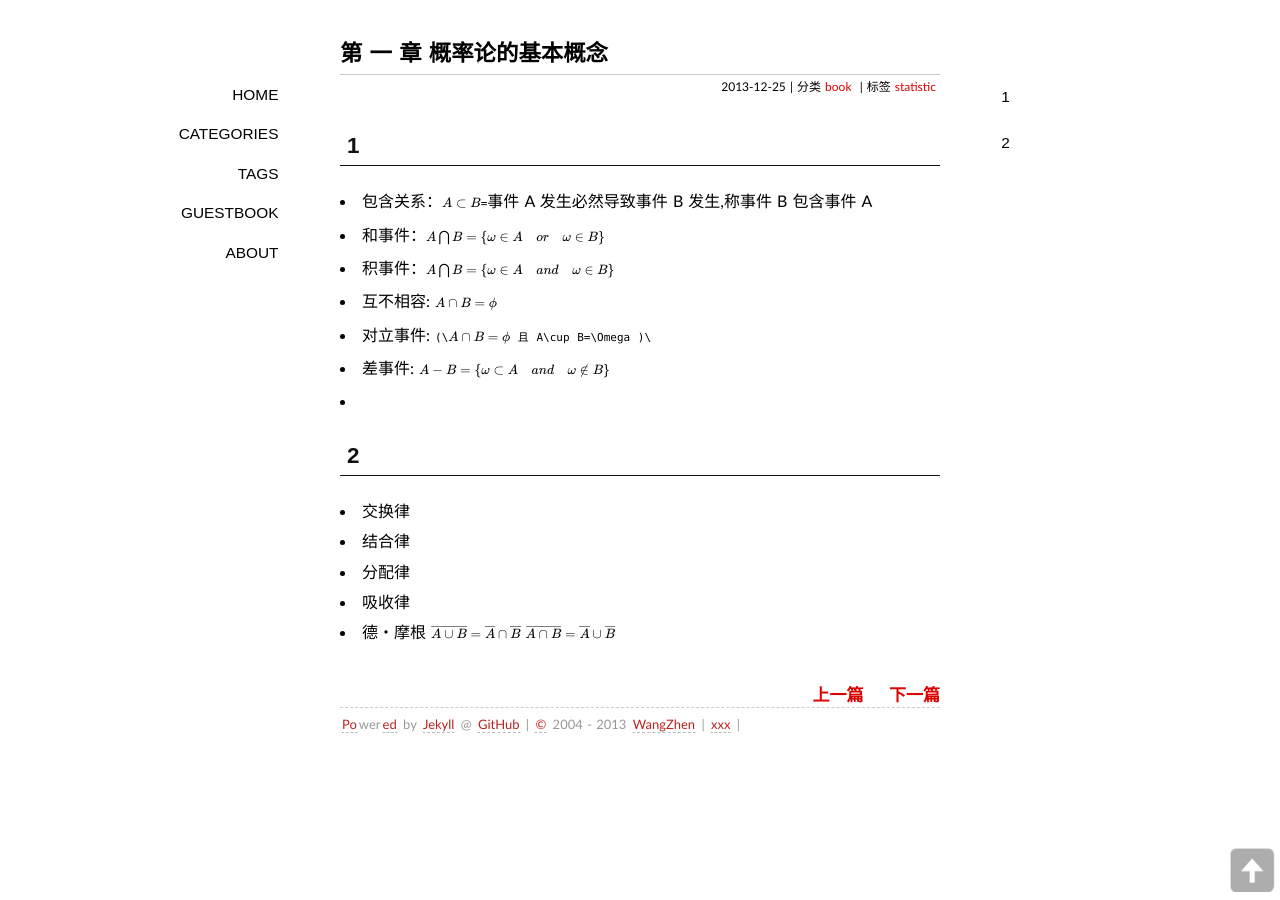
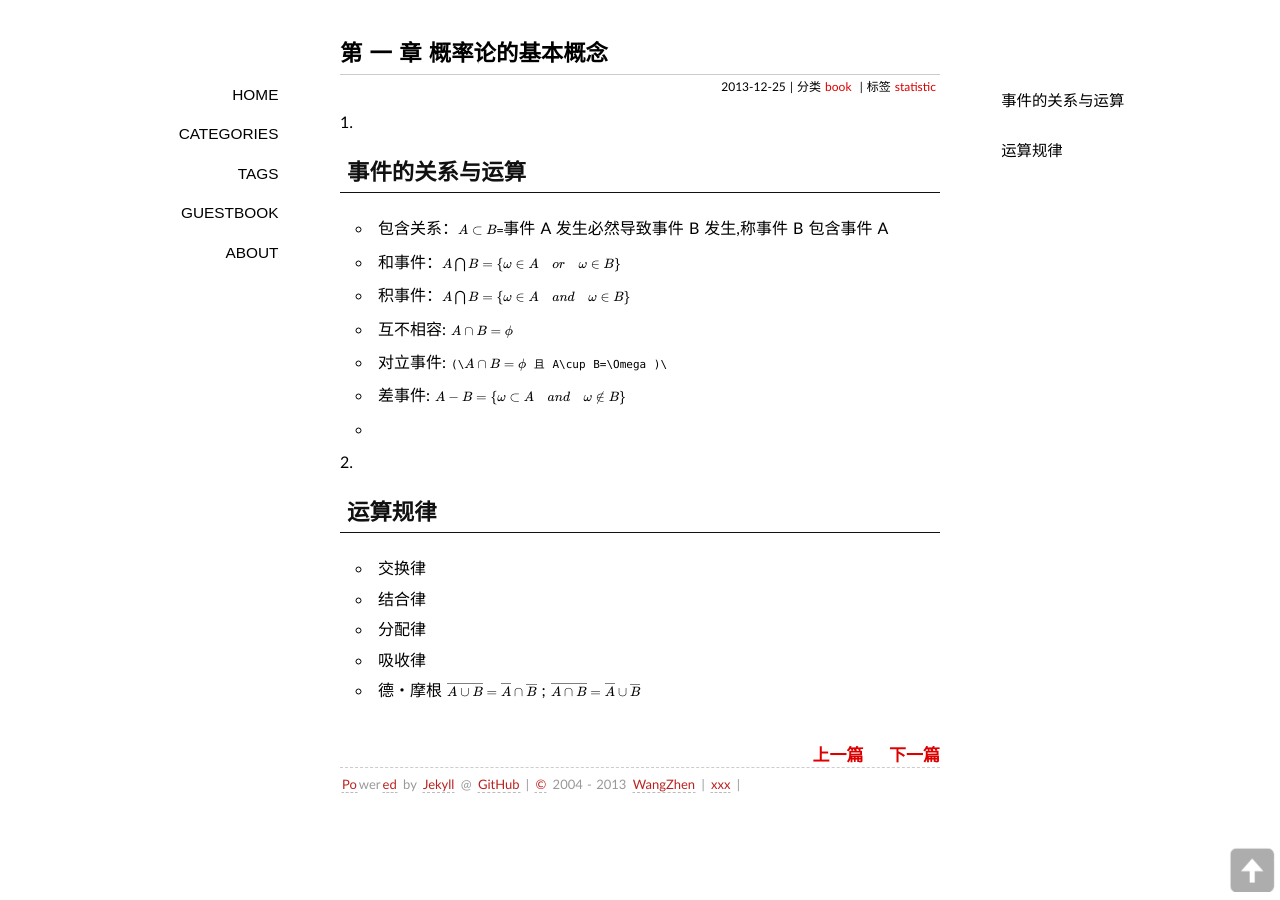
Before and after one commit to wz125/wz125.github.com.bak, a Jekyll site: the page built from _posts/book/Probability_Mathematical_Statistics/2013-12-25-PMS_01.md, in a window 1280 px wide. Built offline with Jekyll 4.4.1, drawn with Linux system fonts in a browser that asks for light colours; some web fonts are replaced; Markdown is read by kramdown in place of the engine named in the settings; formulas are drawn with MathJax 3; comment, search, counter and statistics services are not loaded.

Commit message:
Update 2013-12-25-PMS_01.md

```diff
--- a/_posts/book/Probability_Mathematical_Statistics/2013-12-25-PMS_01.md
+++ b/_posts/book/Probability_Mathematical_Statistics/2013-12-25-PMS_01.md
@@ -5,7 +5,7 @@ category: "book"
 tags: [statistic]
 ---
 
-1
+1. 事件的关系与运算
 ---
 + 包含关系：`\(A\subset B\)=`事件 A 发生必然导致事件 B 发生,称事件 B 包含事件 A
 + 和事件：`\(A\bigcap { B=\left\{ \omega \in A\quad or\quad \omega \in B \right\}  } \)`
@@ -15,11 +15,11 @@ tags: [statistic]
 + 差事件: `\(A-B=\left\{ \omega \subset A\quad and\quad \omega \notin B \right\} \)`
 +
 
-2
+2. 运算规律
 ---
 + 交换律
 + 结合律
 + 分配律
 + 吸收律
-+ 德・摩根 `\(\overline { A\cup B } =\overline { A } \cap \overline { B } \)`
++ 德・摩根 `\(\overline { A\cup B } =\overline { A } \cap \overline { B } \)` ;
    `\(\overline { A\cap B } =\overline { A } \cup \overline { B } \)`
```
